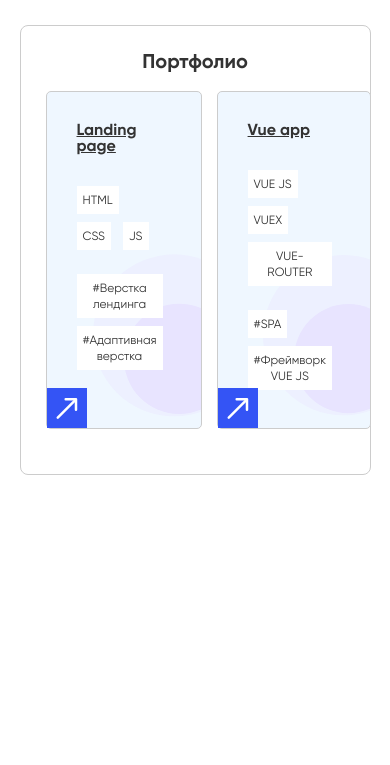
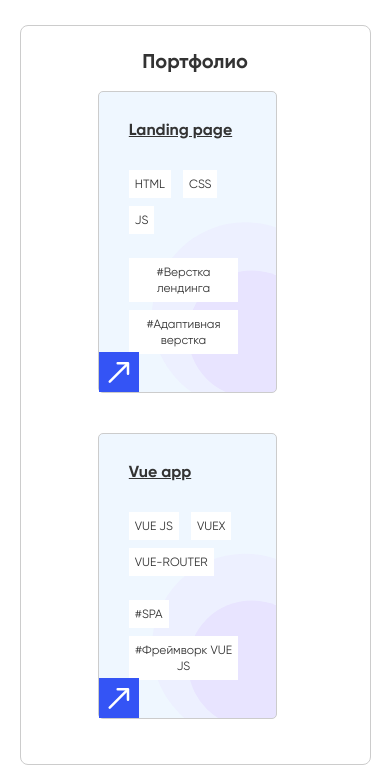
Before and after one commit to SergeyTrushin/sergeytrushin.github.io, a website built with webpack: page index.html in a window 390 px wide. Shown: the part 831-1596 px from the top of the page. Before the commit the page ends 1306 px from the top, so only its background shows below. Built offline with nearby package versions, Linux system fonts and the light colour scheme.

Commit message:
add adaptive

```diff
--- a/src/css/style.less
+++ b/src/css/style.less
@@ -141,8 +141,20 @@ section{
 			@media(max-width: 960px){
 				&{
 					width: 60%;
+
 				}
 			}
 		}
+
+		@media(max-width: 960px){
+				&{
+					display: flex;
+					align-items: center;
+					flex-direction: column;
+					justify-content: center;
+
+				}
+
+		}
 	}
 }
```
Also changed, not shown: style.css.
